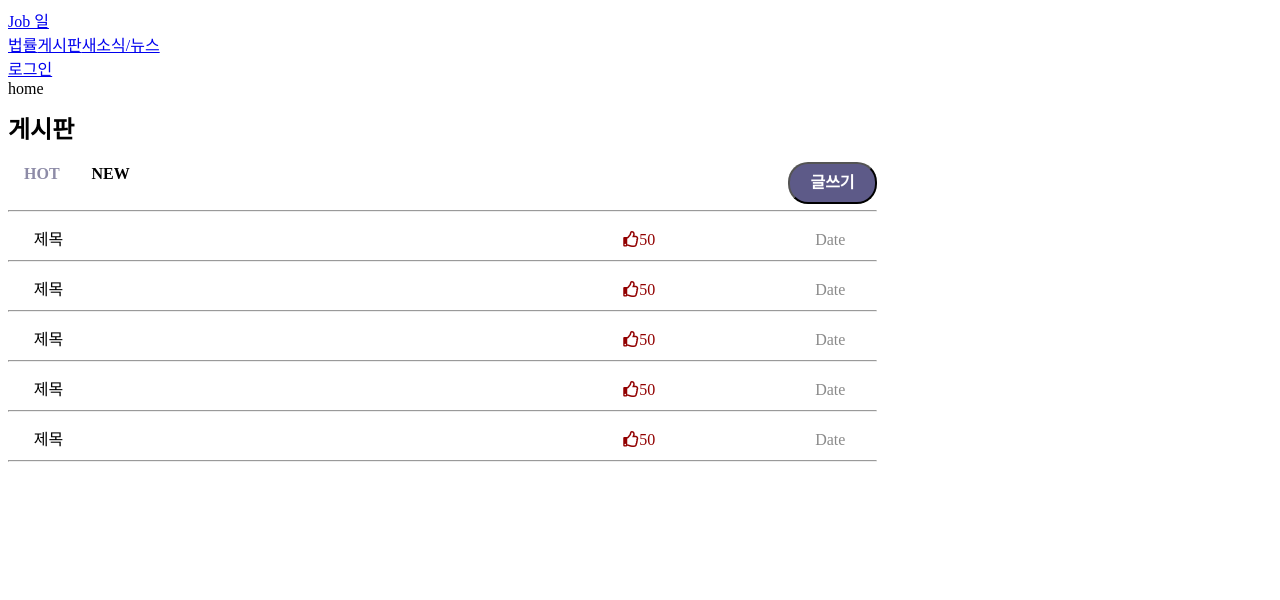
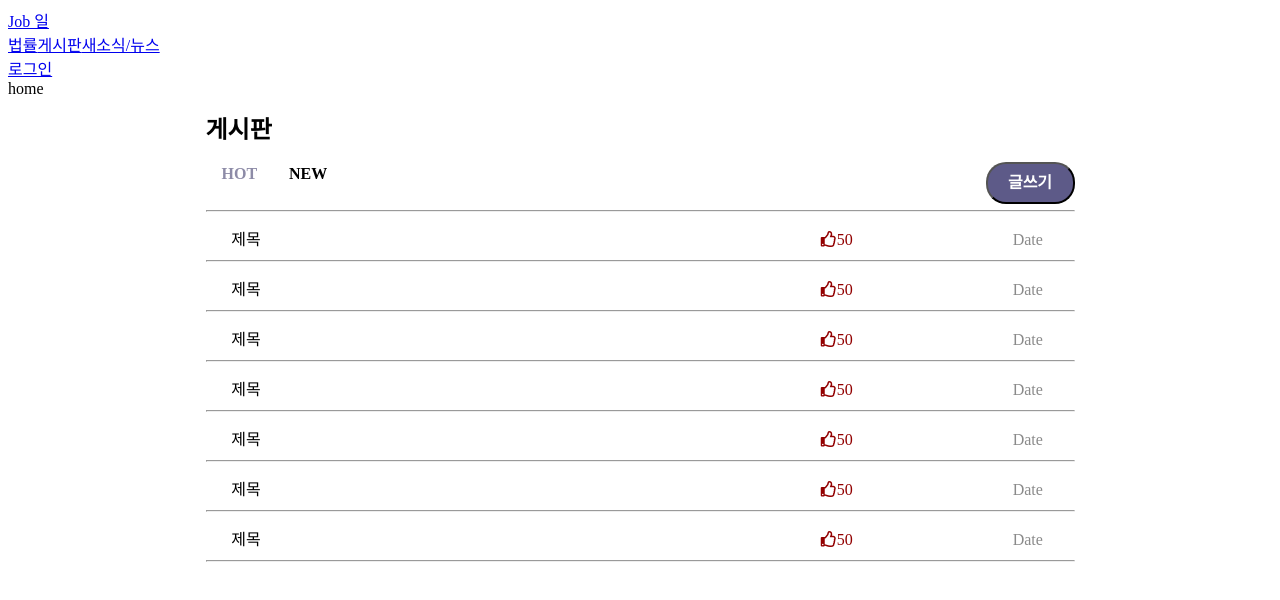
Before and after one commit to Hongmoon-gak/Job1-Web, a React (Create React App) app in the folder job1/: page / in a window 1280 px wide. Shown: the top 600 px of the page. Built offline with nearby package versions, Linux system fonts and the light colour scheme.

Commit message:
[ADD] Preview Board CSS 추가 (#7)

```diff
--- a/job1/src/Main/PrevCont.js
+++ b/job1/src/Main/PrevCont.js
@@ -12,6 +12,10 @@ function PrevCont() {
       <PrevArt title="제목" href="" likes="50" date="Date" />
       <hr />
       <PrevArt title="제목" href="" likes="50" date="Date" />
+      <hr />
+      <PrevArt title="제목" href="" likes="50" date="Date" />
+      <hr />
+      <PrevArt title="제목" href="" likes="50" date="Date" />
     </div>
   );
 }
--- a/job1/src/Main/Preview.css
+++ b/job1/src/Main/Preview.css
@@ -1,5 +1,6 @@
 .previewContainer {
   width: 54.3125rem;
+  margin: 0 auto;
 }
 
 .cHead {
```
